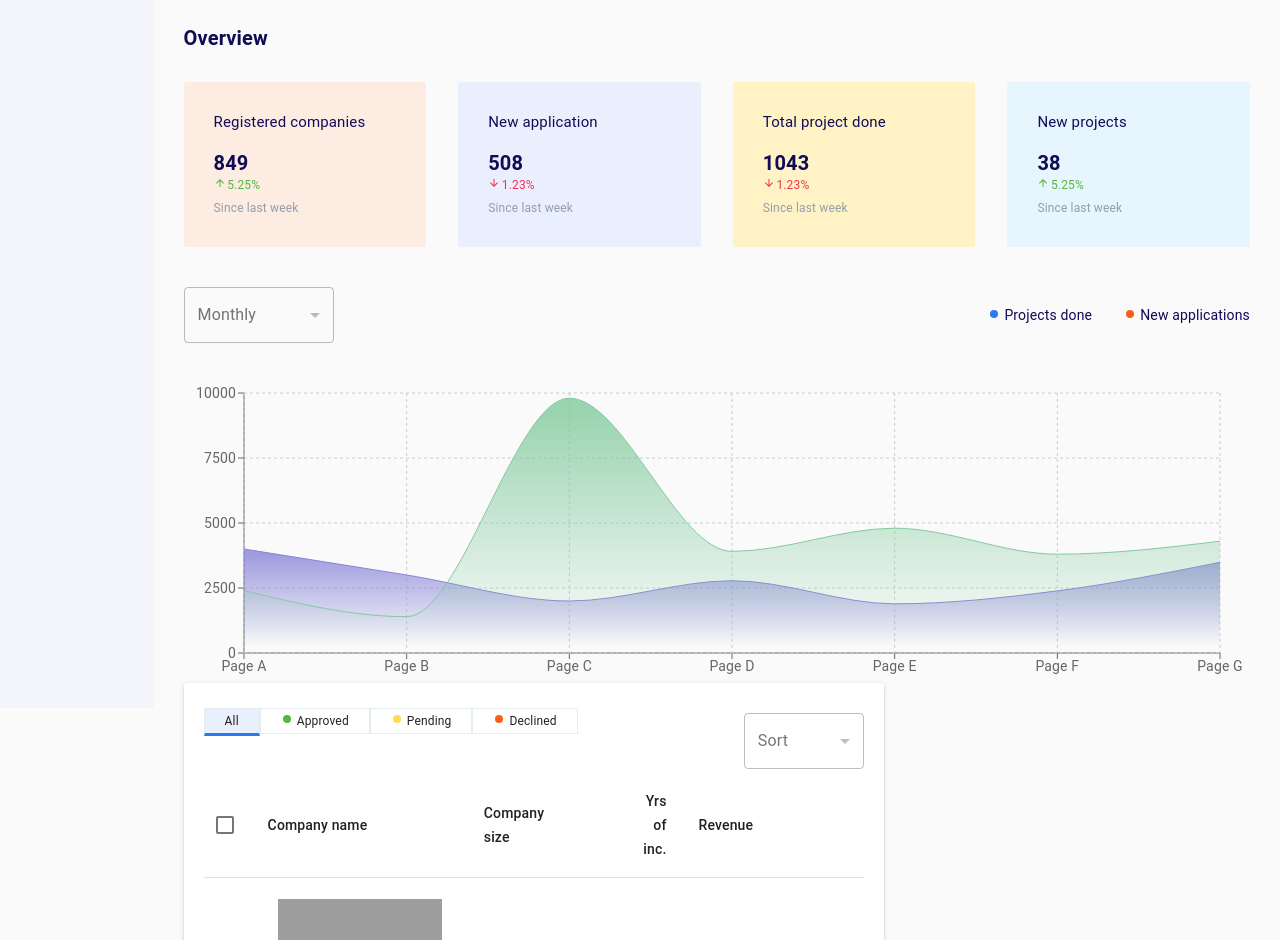
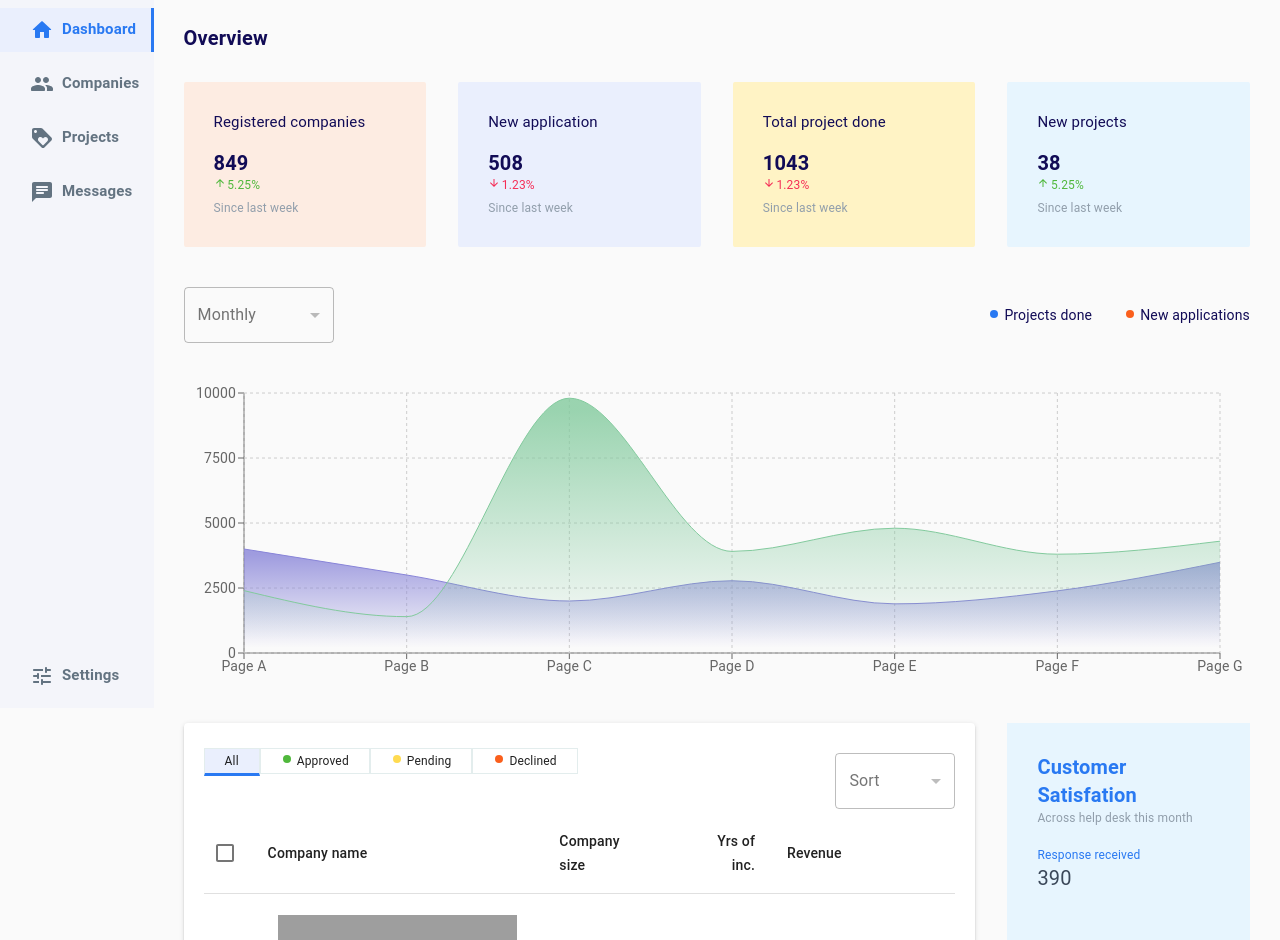
Before and after one commit to TheHelias/potential-octo-eureka, a React (Create React App) app: page / in a window 1280 px wide. Shown: the part 92-1032 px from the top of the page. Built offline with nearby package versions, Linux system fonts and the light colour scheme; grey boxes are pictures that could not be loaded.

Commit message:
feat: complete sidebar

```diff
--- a/src/components/DataTable.js
+++ b/src/components/DataTable.js
@@ -181,7 +181,7 @@ function DataTable () {
       icons={tableIcons}
       style={{
         padding: '30px 20px',
-        margin: 0,
+        margin: '40px 0',
         fontSize: '12px'
       }}
       options={{
--- /dev/null
+++ b/src/components/Sidebar.js
@@ -0,0 +1,42 @@
+import React from 'react'
+import Box from '@material-ui/core/Box'
+import HomeRoundedIcon from '@material-ui/icons/HomeRounded'
+import GroupRoundedIcon from '@material-ui/icons/GroupRounded'
+import LoyaltyRoundedIcon from '@material-ui/icons/LoyaltyRounded'
+import ChatRoundedIcon from '@material-ui/icons/ChatRounded'
+import TuneRoundedIcon from '@material-ui/icons/TuneRounded'
+
+export const Sidebar = () => (
+  <Box className='sidebar'>
+    <span
+      className='sidebar-item active'
+    >
+      <Box component={HomeRoundedIcon} mr={1} />
+    Dashboard
+    </span>
+    <span
+      className='sidebar-item'
+    >
+      <Box component={GroupRoundedIcon} mr={1} />
+    Companies
+    </span>
+    <span
+      className='sidebar-item'
+    >
+      <Box component={LoyaltyRoundedIcon} mr={1} />
+    Projects
+    </span>
+    <span
+      className='sidebar-item'
+    >
+      <Box component={ChatRoundedIcon} mr={1} />
+    Messages
+    </span>
+    <span
+      className='sidebar-item bottom'
+    >
+      <Box component={TuneRoundedIcon} mr={1} />
+    Settings
+    </span>
+  </Box>
+)
--- a/src/styles/index.scss
+++ b/src/styles/index.scss
@@ -15,6 +15,31 @@ p {
   left: 0;
   height: 100vh;
   width: 12%;
+  padding-top: 90px;
+  font-size: 15px;
+  font-weight: 700;
+
+  .sidebar-item {
+    display: flex;
+    padding: 10px 0 10px 30px;
+    align-items: center;
+    margin: 10px 0;
+    color: #637381;
+  }
+
+  .sidebar-item.active {
+    color: #2979f2;
+    display: flex;
+    padding: 10px 0 10px 30px;
+    align-items: center;
+    border-right: 3px solid #2979f2;
+    background: #eaeffd;
+  }
+
+  .sidebar-item.bottom {
+    position: absolute;
+    bottom: 0;
+  }
 }
 
 .dashboard {
@@ -94,31 +119,60 @@ p {
       width: 150px;
     }
 
-    .dashboard-overview--chart__legend{
+    .dashboard-overview--chart__legend {
       color: $dark-blue;
       align-self: center;
       justify-self: flex-end;
     }
   }
 
-  .dashboard-table--toolbar{
+  .dashboard-table--toolbar {
     height: 60px;
     box-sizing: border-box;
 
-    .dashboard-table--toolbar__option{
+    .dashboard-table--toolbar__option {
       box-sizing: border-box;
       border: 1px solid #e3eded;
       padding: 5px 20px;
     }
 
-    .dashboard-table--toolbar__option.active{
-      background: #EAEFFD;
-      border-bottom: 3px solid #2979F2;
+    .dashboard-table--toolbar__option.active {
+      background: #eaeffd;
+      border-bottom: 3px solid #2979f2;
     }
 
-    .dashboard-table--toolbar__button{
+    .dashboard-table--toolbar__button {
       width: 120px;
       float: right;
     }
   }
+
+  .dashboard-overview--customer-satisfaction {
+    background: #e7f5fe;
+    margin: 40px 0;
+    padding: 30px;
+
+    .dashboard-overview--customer-satisfaction__title {
+      color: #2979f2;
+      font-size: 20px;
+      font-weight: 600;
+    }
+
+    .dashboard-overview--customer-satisfaction__subtitle {
+      color: #919eab;
+      font-size: 12px;
+      margin-bottom: 20px;
+    }
+
+    .dashboard-overview--customer-satisfaction__response {
+      color: #2979f2;
+      font-size: 12px;
+    }
+
+    .dashboard-overview--customer-satisfaction__response-value {
+      color: #3b4859;
+      font-size: 20px;
+      margin-bottom: 20px;
+    }
+  }
 }
--- a/src/views/Dashboard.js
+++ b/src/views/Dashboard.js
@@ -16,11 +16,12 @@ import { OverviewCard } from '../components/OverviewCard'
 import { Header } from '../components/Header'
 import { FormControl, InputLabel, Select } from '@material-ui/core'
 import DataTable from '../components/DataTable'
+import { Sidebar } from '../components/Sidebar'
 
 function Dashboard () {
   return (
     <div>
-      <Box className='sidebar'>Dashboard</Box>
+      <Sidebar />
       <Box className='dashboard'>
         <Header />
         <p className='dashboard-overview__text'>Overview</p>
@@ -96,8 +97,24 @@ function Dashboard () {
           </AreaChart>
         </ResponsiveContainer>
         <Grid container spacing={4}>
-          <Grid item xs={12} md={8}>
+          <Grid item xs={12} md={9}>
             <DataTable />
+          </Grid>
+          <Grid item xs={12} md={3}>
+            <Box className='dashboard-overview--customer-satisfaction'>
+              <p className='dashboard-overview--customer-satisfaction__title'>
+                Customer Satisfation
+              </p>
+              <p className='dashboard-overview--customer-satisfaction__subtitle'>
+                Across help desk this month
+              </p>
+              <p className='dashboard-overview--customer-satisfaction__response'>
+                Response received
+              </p>
+              <p className='dashboard-overview--customer-satisfaction__response-value'>
+                390
+              </p>
+            </Box>
           </Grid>
         </Grid>
       </Box>
```
